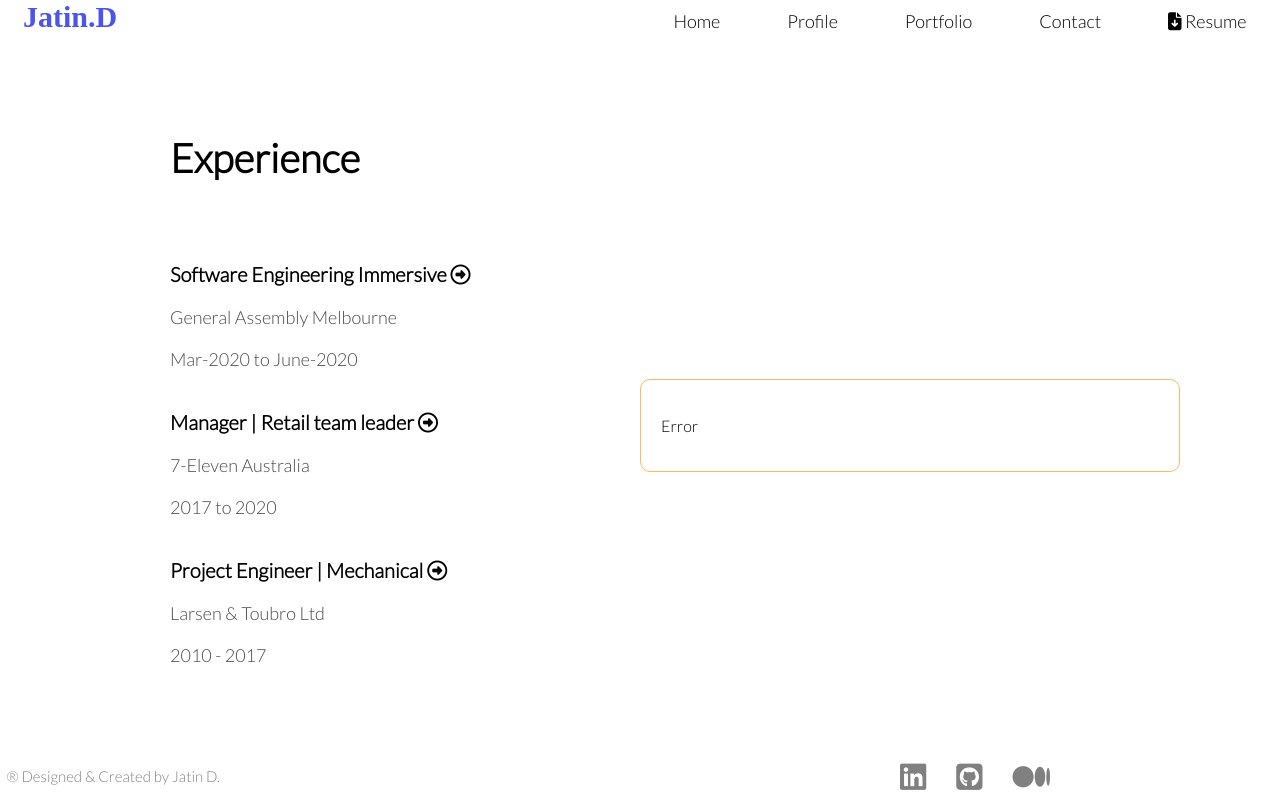
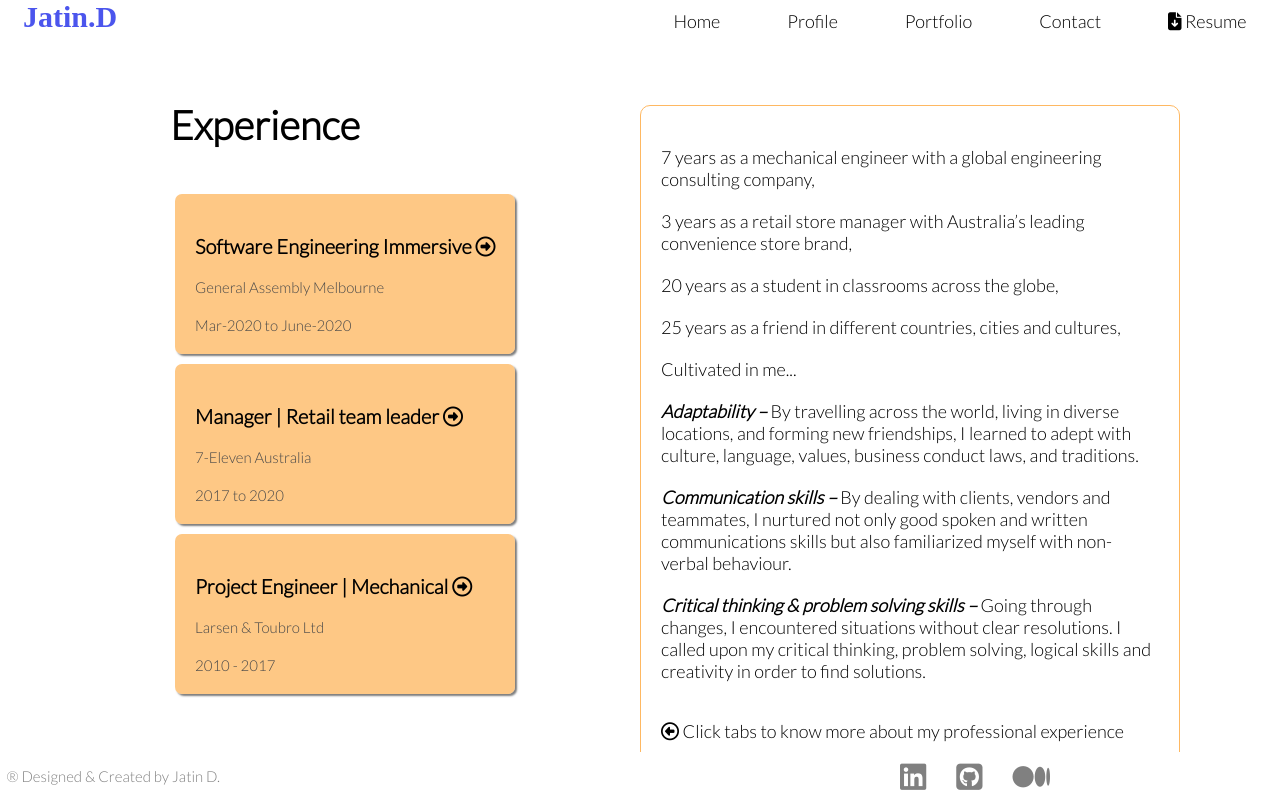
Before and after one commit to jatin-d/portfolio-Jatin-d, a React (Create React App) app: page /experience in a window 1280 px wide. Built offline with nearby package versions, Linux system fonts and the light colour scheme; some icons are missing; a web font is replaced by a local one; what react-animations would draw is missing.

Commit message:
Experience section updated

```diff
--- a/src/About.js
+++ b/src/About.js
@@ -51,7 +51,7 @@ function About(){
                             <FadeIn>
                                 <Flash className='intro-instruction'>
                                     <p className='intro-instruction-text'>Click below to know more</p>
-                                    <i className="fas fa-angle-down intro-arrow"></i>
+                                    <i class="far fa-arrow-alt-circle-down intro-arrow"></i>
                                 </Flash>
                             </FadeIn>
                         </div>
--- a/src/Education.css
+++ b/src/Education.css
@@ -28,7 +28,18 @@
 .education-title-container{
     padding-top: 20px;
     text-align: left;
+    padding: 20px;
 
+}
+.education-select-button{
+    padding: 0;
+    border: none;
+    background: none;
+    font-family: inherit;
+    margin: 5px;
+    background:  rgba(254, 177, 82, 0.7);
+    box-shadow: 2px 2px 2px rgb(125, 125, 125);
+    border-radius: 7px;
 }
 .education-title-text{
     margin: 0;
@@ -47,18 +58,13 @@
     font-size: 20px;
 }
 
-
-
-
-.education-select-button{
-    margin: 0;
-    padding: 0;
-    border: none;
-    background: none;
-    font-family: inherit;
+.education-select-button:hover{
+    background:  rgba(192, 192, 192, 0.7);
 }
 .education-select-button:focus{
     outline: none;
+    box-shadow: none;
+    background:  rgba(192, 192, 192, 0.7);
 }
 
 
--- a/src/Education.js
+++ b/src/Education.js
@@ -6,6 +6,7 @@ import {bounceInRight} from 'react-animations'
 import EduGA from './EduComponents/EduGA'
 import EduGU from './EduComponents/EduGU'
 import EduUD from './EduComponents/EduUD'
+
 
 const BounceInLeft = styled.div`animation: ${props => props.delay}s ${keyframes`${bounceInLeft}`}`
 const BounceInRight = styled.div`animation: ${props => props.delay}s ${keyframes`${bounceInRight}`}`
@@ -20,7 +21,6 @@ class Education extends React.Component {
         this.setState({
             section: [exp]
         })
-        console.log(this.state)
     }
 
     render = () => {
--- a/src/ExpComponents/ExpGA.css
+++ b/src/ExpComponents/ExpGA.css
@@ -7,7 +7,10 @@
     /* grid-template-columns: 1fr 1fr; */
     align-items: center;
 }
-
+.experience-internal-link{
+    display: inline;
+    font-size: 25px;
+}
 
 @media (max-width:768px){
 
--- /dev/null
+++ b/src/ExpComponents/ExpGEN.css
@@ -0,0 +1,5 @@
+.experience-text{
+    margin: 0;
+    padding-top: 20px;
+    font-size: 18px;
+}
--- /dev/null
+++ b/src/ExpComponents/ExpGEN.js
@@ -0,0 +1,28 @@
+import React from 'react';
+import './ExpGEN.css';
+import styled, { keyframes } from 'styled-components'
+import {bounceInRight} from 'react-animations'
+import {flash} from 'react-animations'
+
+const BounceInRight = styled.div`animation: ${props => props.delay}s ${keyframes`${bounceInRight}`}`
+const Flash = styled.div`animation: 4s ${keyframes`${flash}`} infinite`
+
+export default function ExpGEN(props) {
+    return(
+        <BounceInRight className="experience-description-wrapper" delay={2}>
+            <div >
+                <p className='experience-text'>7 years as a mechanical engineer with a global engineering consulting company,</p>
+                <p className='experience-text'>3 years as a retail store manager with Australia’s leading convenience store brand,</p>
+                <p className='experience-text'>20 years as a student in classrooms across the globe,</p>
+                <p className='experience-text'>25 years as a friend in different countries, cities and cultures,</p>
+                <p className='experience-text'>Cultivated in me...</p>
+                <p className='experience-text'><b><em>Adaptability – </em></b> By travelling across the world, living in diverse locations, and forming new friendships, I learned to adept with culture, language, values, business conduct laws, and traditions.</p>
+                <p className='experience-text'><b><em>Communication skills – </em></b> By dealing with clients, vendors and teammates, I nurtured not only good spoken and written communications skills but also familiarized myself with non-verbal behaviour.</p>
+                <p className='experience-text'><b><em>Critical thinking & problem solving skills – </em></b> Going through changes, I encountered situations without clear resolutions. I called upon my critical thinking, problem solving, logical skills and creativity in order to find solutions.</p>
+                <Flash className='experience-instruction experience-text'>
+                    <p className='experience-instruction-text'><i class="far fa-arrow-alt-circle-left"></i> Click tabs to know more about my professional experience </p>
+                </Flash>
+            </div>
+        </BounceInRight>
+    )
+}
--- a/src/ExpComponents/ExpSE.js
+++ b/src/ExpComponents/ExpSE.js
@@ -12,8 +12,12 @@ export default function ExpSE(props) {
     return(
         <BounceInRight className="experience-description-wrapper" delay={2}>
             <div >
-                <p className='experience-title-text'>7-Eleven Australia</p>
-                <p className='experience-text'>While setting up my feet in Australia, enjoyed meeting new people everyday. Learned culture and people. Led a team to achieve best practices and learned managing diverse team. Gained experience in managing business and dealing with head-office.</p>
+                <p className='experience-text'>Led and motivate a team of Retail Assistants, including training and on the job coaching.</p>
+                <p className='experience-text'>Maintained excellent store standards, cleanliness and functionality of store equipment.
+                <p className='experience-text'>Carried workforce planning and rostering based on store and staff requirements.</p></p>
+                <p className='experience-text'>Ensured a safe working environment at all times by following policies and procedures.</p>
+                <p className='experience-text'>Enjoyed merchandising the store, updating and improving store  layout</p>
+                <p className='experience-text'>While setting up my feet in Australia, I enjoyed meeting new people everyday. Learned about culture and customs. Led a team to achieve best practices and learned managing diverse team. Gained experience in managing business and liaising with head-office and other stake holders.</p>
             </div>
         </BounceInRight>
     )
--- a/src/Experience.css
+++ b/src/Experience.css
@@ -28,43 +28,48 @@
 .experience-title-container{
     padding-top: 20px;
     text-align: left;
+    padding: 20px;
 }
 .experience-select-button{
-    margin: 0;
+    margin: 5px;
     padding: 0;
     border: none;
     background: none;
     font-family: inherit;
+    background:  rgba(254, 177, 82, 0.7);
+    box-shadow: 2px 2px 2px rgb(125, 125, 125);
+    border-radius: 7px;
+}
+
+.experience-select-button:hover{
+    background:  rgba(192, 192, 192, 0.7);
 }
 .experience-select-button:focus{
     outline: none;
+    box-shadow: none;
+    background:  rgba(192, 192, 192, 0.7);
 }
 .experience-title-text{
     margin: 0;
     padding-top: 20px;
-    font-size: 18px;
+    font-size: 15px;
     color: rgb(73, 73, 73);
 }
-.experience-text{
-    margin: 0;
-    padding-top: 20px;
-    font-size: 20px;
-}
+
 .experience-sub-heading{
     margin: 0;
     padding-top: 20px;
     font-size: 20px;
 }
 
-
-
 .experience-description-right-wrapper{
     border: 1px solid rgba(254, 177, 82, 0.9);
     border-radius: 10px;
     padding: 20px;
-    margin-top: 50px;
+    margin-top: 85px;
     margin-right: 100px;
 }
+
 
 @media (max-width:768px){
     .experience-container{
--- a/src/Experience.js
+++ b/src/Experience.js
@@ -6,9 +6,13 @@ import {bounceInRight} from 'react-animations'
 import ExpGA from './ExpComponents/ExpGA';
 import ExpSE from './ExpComponents/ExpSE';
 import ExpLT from './ExpComponents/ExpLT';
+import ExpGEN from './ExpComponents/ExpGEN';
+
+
 
 const BounceInLeft = styled.div`animation: ${props => props.delay}s ${keyframes`${bounceInLeft}`}`
 const BounceInRight = styled.div`animation: ${props => props.delay}s ${keyframes`${bounceInRight}`}`
+
 
 
 class Experience extends React.Component {
@@ -19,11 +23,9 @@ class Experience extends React.Component {
         this.setState({
             section: [exp]
         })
-        console.log(this.state)
     }
 
     render = () => {
-        console.log(this.state)
         return(
             <div className="experience-container">
                 <div className="experience-text-left-container">
@@ -54,26 +56,32 @@ class Experience extends React.Component {
                         </div>
                     </BounceInLeft>
                 </div>
+                    {this.state.section[0] === "ga"? (
                         <BounceInRight delay={2}>
-                    {this.state.section[0] === "ga"? (
                             <div className="experience-description-right-wrapper">
                             <ExpGA />
                             </div>
+                        </BounceInRight>
                         ):this.state.section[0] === "se"? (
+                        <BounceInRight delay={2}>
                             <div className="experience-description-right-wrapper">
                             <ExpSE />
                             </div>
+                        </BounceInRight>
                         ):this.state.section[0] === "lt"?(
+                        <BounceInRight delay={2}>
                             <div className="experience-description-right-wrapper">
                             <ExpLT />
                             </div>
+                        </BounceInRight>
                         ):(
+                        <BounceInRight delay={2}>
                             <div className="experience-description-right-wrapper">
-                            <p>Error</p>
+                            <ExpGEN />
                             </div>
+                        </BounceInRight>
                     )
                 }
-                </BounceInRight>
             </div>
         )
     }
```
Also changed, not shown: src/ExpComponents/ExpGA.js (+15 -2 lines), src/ExpComponents/ExpLT.js (+10 -2 lines). Lines whose indentation alone changed are shown as unchanged.
